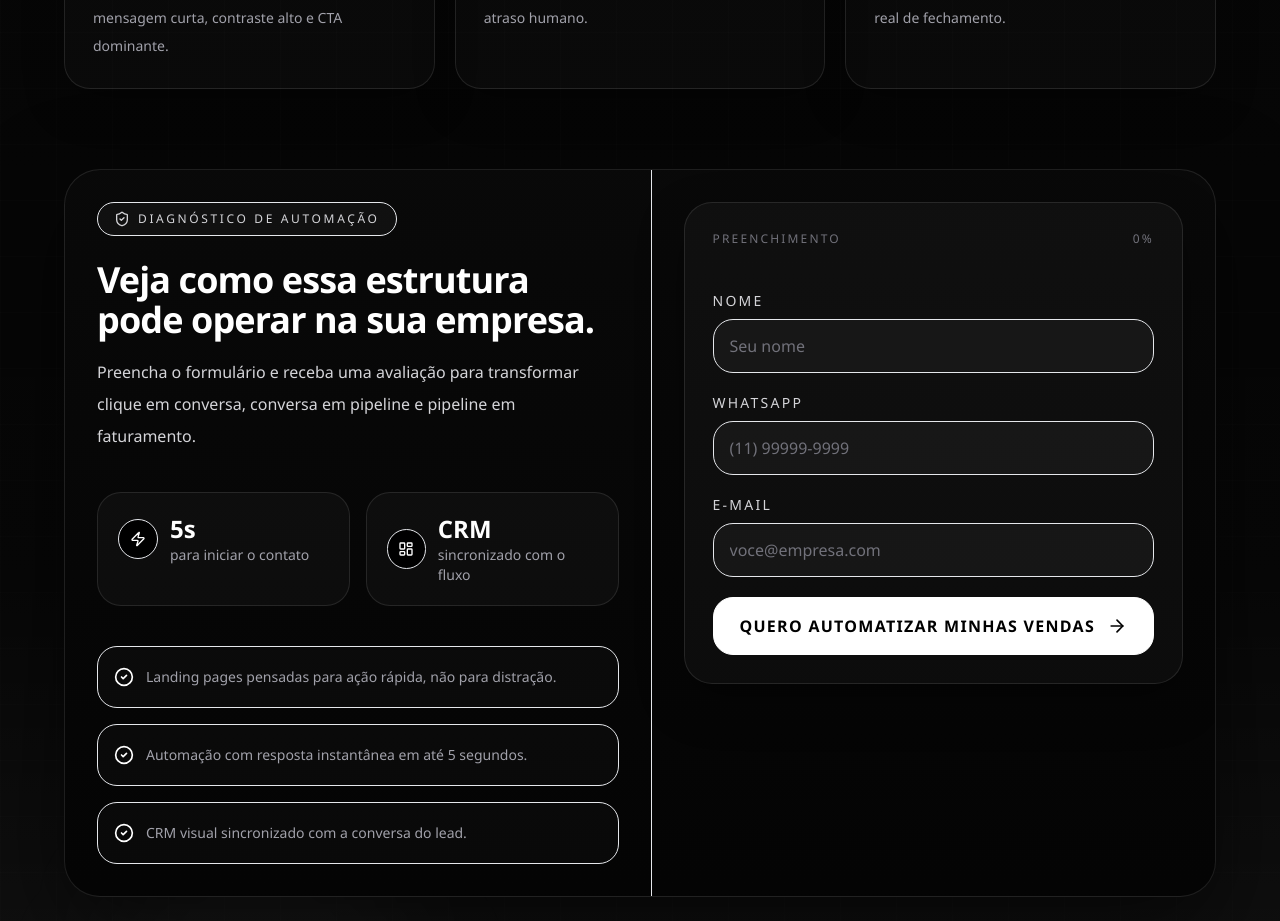
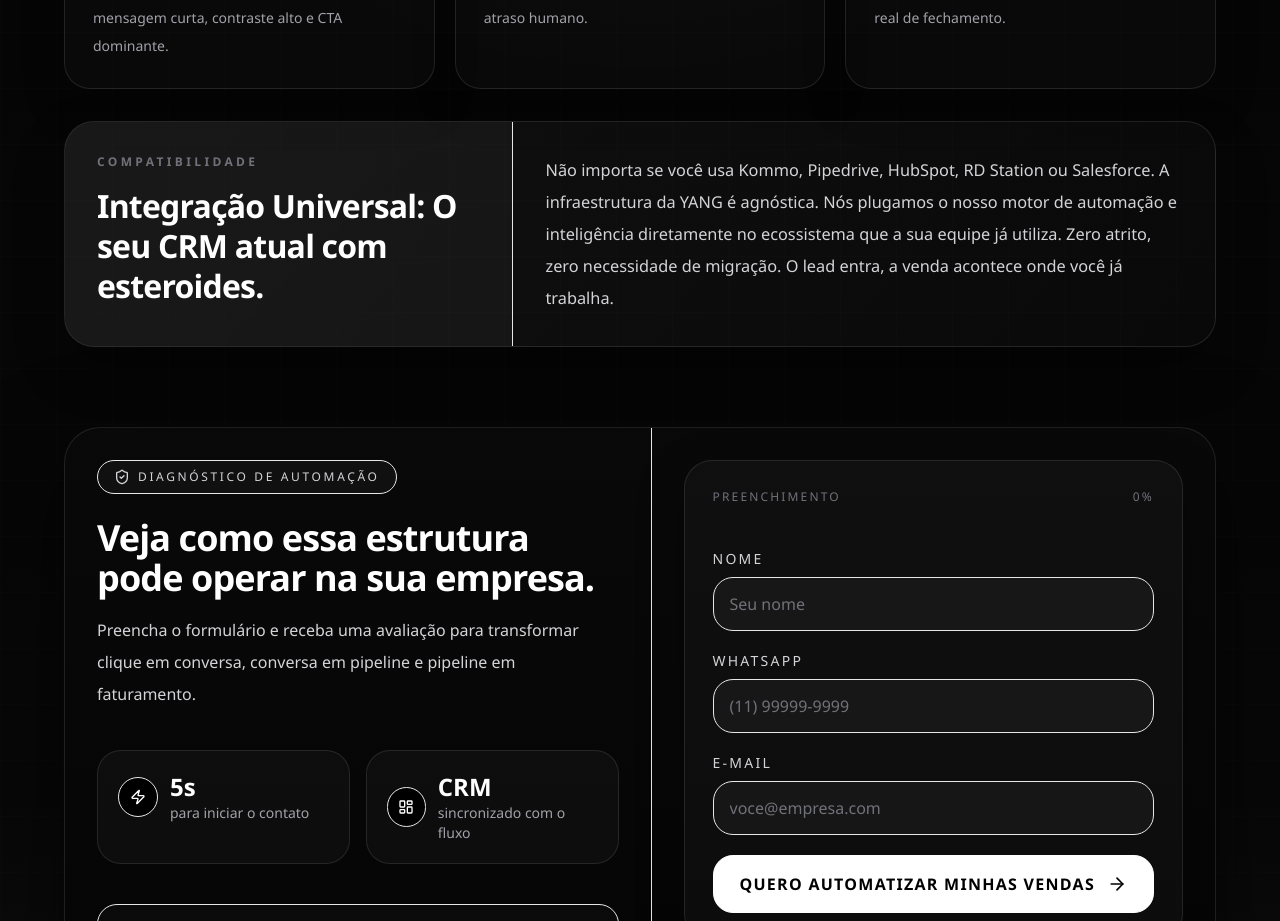
Before and after one commit to WenderFerreira/landing-b2b, a React (Vite) app: page / in a window 1280 px wide. Shown: the part 1480-2401 px from the top of the page. Built offline with nearby package versions, Linux system fonts and the light colour scheme; no server answers.

Commit message:
feat: add universal integration highlight block

```diff
--- a/src/LandingPageAutomacaoB2B.tsx
+++ b/src/LandingPageAutomacaoB2B.tsx
@@ -92,6 +92,12 @@ const proofPoints = [
   "Automação com resposta instantânea em até 5 segundos.",
   "CRM visual sincronizado com a conversa do lead.",
 ];
+
+const integrationHighlight = {
+  title: "Integração Universal: O seu CRM atual com esteroides.",
+  description:
+    "Não importa se você usa Kommo, Pipedrive, HubSpot, RD Station ou Salesforce. A infraestrutura da YANG é agnóstica. Nós plugamos o nosso motor de automação e inteligência diretamente no ecossistema que a sua equipe já utiliza. Zero atrito, zero necessidade de migração. O lead entra, a venda acontece onde você já trabalha.",
+};
 
 const fadeUp = {
   hidden: { opacity: 0, y: 30 },
@@ -410,6 +416,29 @@ export default function LandingPageAutomacaoB2B({ onSubmit }: LandingPageProps)
                   <WorkflowCard key={item.title} index={index} {...item} />
                 ))}
               </div>
+
+              <motion.div
+                variants={fadeUp}
+                custom={0.18}
+                className="mt-8 overflow-hidden rounded-[30px] border border-white/10 bg-[linear-gradient(135deg,rgba(255,255,255,0.05),rgba(255,255,255,0.015))] shadow-[0_22px_50px_rgba(0,0,0,0.32)]"
+              >
+                <div className="grid gap-0 lg:grid-cols-[0.78fr_1.22fr]">
+                  <div className="border-b border-white/8 bg-white/[0.03] px-6 py-6 lg:border-b-0 lg:border-r lg:px-8 lg:py-8">
+                    <p className="text-xs font-semibold uppercase tracking-[0.28em] text-zinc-500">
+                      Compatibilidade
+                    </p>
+                    <h3 className="mt-4 max-w-sm text-2xl font-black leading-tight tracking-tight text-white sm:text-[2rem]">
+                      {integrationHighlight.title}
+                    </h3>
+                  </div>
+
+                  <div className="px-6 py-6 lg:px-8 lg:py-8">
+                    <p className="max-w-3xl text-sm leading-8 text-zinc-300 sm:text-[1.02rem]">
+                      {integrationHighlight.description}
+                    </p>
+                  </div>
+                </div>
+              </motion.div>
             </motion.section>
 
             <motion.section
```
